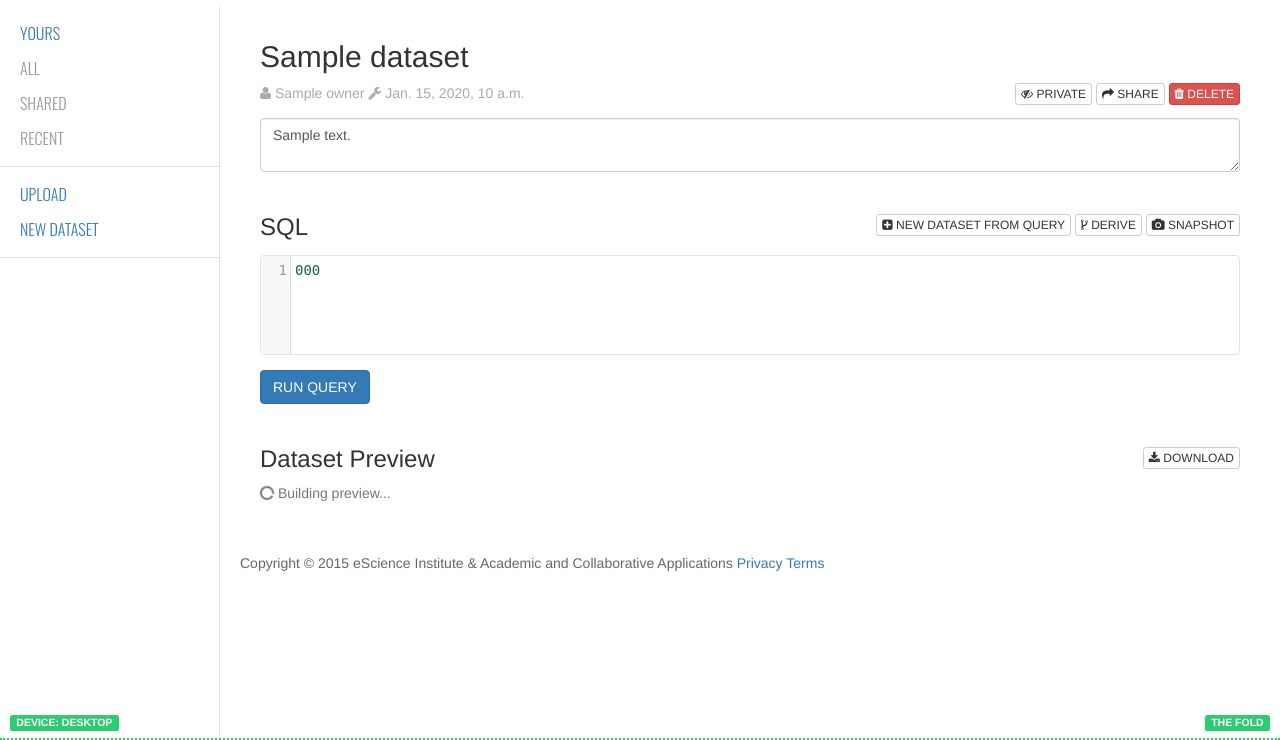
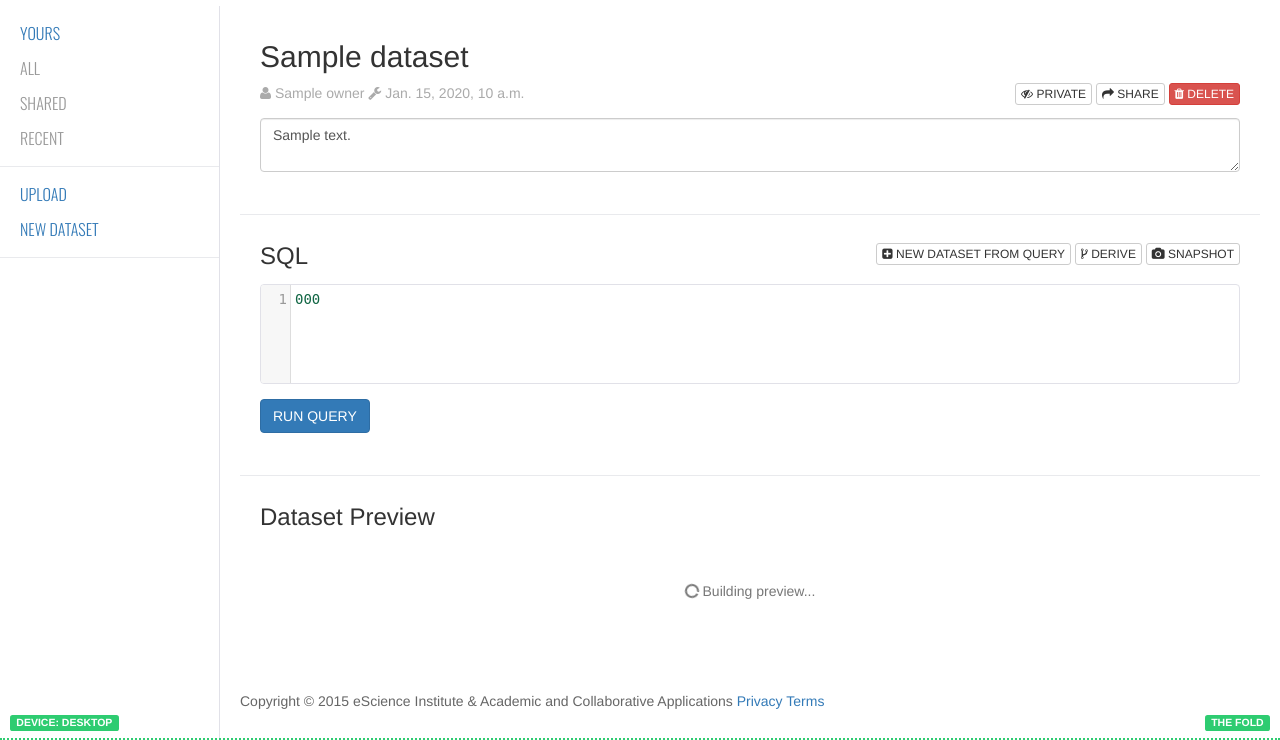
Before and after one commit to uw-it-aca/sqlshare, a Django app: template sqlshare_web/templates/sqlshare_web/detail.html in a window 1280 px wide. Shown: the part 60-800 px from the top of the page. Run offline with Django 3.2, Linux system fonts and the light colour scheme; the template is opened without the code that fills it: most values are stand-ins (such as "Sample title", 1, 10 or a date in 2020); style sheets or scripts are compiled from the project's sources; some libraries are stand-ins or nearby versions.

Commit message:
Adds horizontal divider styles.

```diff
--- a/sqlshare_web/static/sqlshare_web/css/mobile.less
+++ b/sqlshare_web/static/sqlshare_web/css/mobile.less
@@ -12,7 +12,7 @@
 
 	.sql-sidebar-actions { padding: 0;
 
-        ul { padding: 10px;  margin-bottom: 0; list-style: none; border-bottom: solid 1px #e1e1e8;
+        ul { padding: 10px;  margin-bottom: 0; list-style: none; border-bottom: solid 1px #e9eaed;
 
             li { line-height: 30px; }
         }
@@ -26,14 +26,15 @@
 
     .sql-content-inner { position: relative;
 
-         .sql-dataset-list {
+        hr { height: 0; margin: 3em -20px 2em -20px; border: 0; border-top: 1px solid #e9eaed; }
+
+        .sql-dataset-list {
 
             .sql-dataset-name { display: block; margin-bottom: 5px;  font-family: 'Roboto', sans-serif; font-size: 14px; font-weight: 500; color: #444;text-transform: uppercase;  }
             .sql-dataset-owner-modified { display: inline-block; font-size: 12px; color: #aaa;  }
             .sql-dataset-desc { display: block; color: #aaa; }
 
         }
-
 
 
         .sql-dataset-owner { color: #aaa; }
--- a/sqlshare_web/templates/sqlshare_web/detail.html
+++ b/sqlshare_web/templates/sqlshare_web/detail.html
@@ -28,8 +28,9 @@
 
 </div>
 
+<hr>
 
-<div  style="margin-top: 3em; position: relative;">
+<div  style="position: relative;">
     {% csrf_token %}
 
     <h3>SQL</h3>
@@ -62,7 +63,9 @@
 </div>
 
 
-<div id="query_preview_panel" style="margin-top:3em; display: none;">
+<hr>
+
+<div id="query_preview_panel" style="display: none;">
     <h3>Preview</h3>
 
     <div id="query_running_panel" style="display: none;"><i class="fa fa-circle-o-notch fa-spin"></i> Running...</div>
@@ -71,16 +74,16 @@
 </div>
 
 
-<div style="position:relative; margin-top:3em;" id="original_results_panel" >
+<div style="position:relative;" id="original_results_panel" >
 
     <h3>Dataset Preview</h3>
 
     {% if dataset.sample_data_status == "working" %}
-        <p class="text-muted"><i class="fa fa-circle-o-notch fa-spin"></i> Building preview...</p>
+        <p class="text-muted" style="line-height:100px; text-align:center;"><i class="fa fa-circle-o-notch fa-spin"></i> Building preview...</p>
     {% endif %}
 
     {% if dataset.sample_data_status == "error" %}
-        <p class="text-danger">Error creating preview: {{ dataset.sample_data_error }}</p>
+        <p class="text-danger" style="line-height:100px; text-align:center;">Error creating preview: {{ dataset.sample_data_error }}</p>
     {% endif %}
 
 
@@ -105,11 +108,11 @@
             </tbody>
         </table>
     </div>
-    {% endif %}
 
     <div class="sql-dataset-actions">
         <button type="button" class="btn btn-default btn-xs" id=""><i class="fa fa-download"></i> <span>DOWNLOAD</span></button>
     </div>
+    {% endif %}
 
 </div>
 
```
Lines whose indentation alone changed are shown as unchanged.
